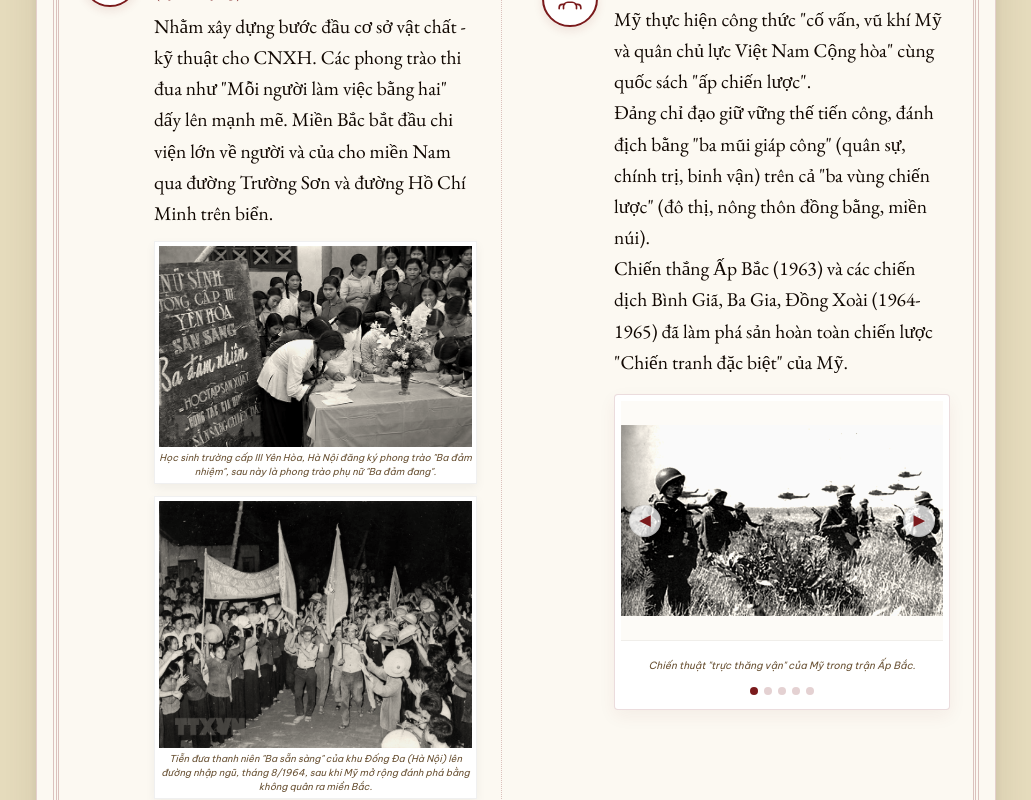
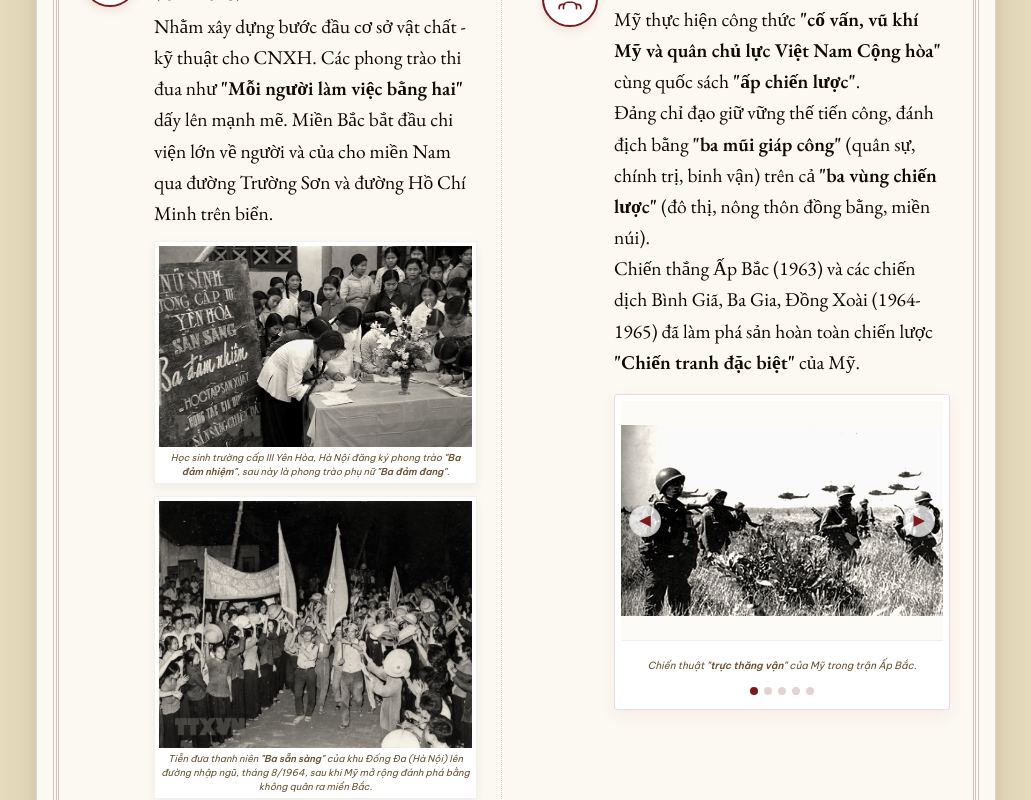
Before and after one commit to ttphatt-2403/VNR_lich_su_dang, a React (Vite) app: page / in a window 1280 px wide. Shown: the part 8580-9380 px from the top of the page, without its empty margins (124-1155 px from the left). Built offline with nearby package versions, Linux system fonts and the light colour scheme; a web font is replaced by a local one.

Commit message:
style: bold all quoted phrases in Section 2

```diff
--- a/src/app/components/sections/Section2.tsx
+++ b/src/app/components/sections/Section2.tsx
@@ -147,8 +147,8 @@ export function Section2() {
   const [activeSouthernSlide, setActiveSouthernSlide] = useState(0);
 
   const southernSlides = [
-    { src: imgApBac, caption: "Chiến thuật \"trực thăng vận\" của Mỹ trong trận Ấp Bắc." },
-    { src: imgBinhGia, caption: "Cờ \"Quyết chiến Quyết thắng\" tung bay trong chiến dịch Bình Giã (1964)." },
+    { src: imgApBac, caption: <>Chiến thuật <strong>"trực thăng vận"</strong> của Mỹ trong trận Ấp Bắc.</> },
+    { src: imgBinhGia, caption: <>Cờ <strong>"Quyết chiến Quyết thắng"</strong> tung bay trong chiến dịch Bình Giã (1964).</> },
     { src: imgDongXoai, caption: "Đ/c Lê Trọng Tấn (Tư lệnh kiêm Chính ủy trong Chiến dịch Đồng Xoài) nghiên cứu tình hình chiến trường miền Nam, năm 1965." },
     { src: imgBoTuLenh, caption: "Bộ Tư lệnh Quân Giải phóng miền Nam đi khảo sát chiến trường, năm 1965." },
     { src: imgVuotSong, caption: "Tư lệnh và Chính ủy Chiến dịch Đồng Xoài vượt sông ra trận địa, năm 1965." }
@@ -701,7 +701,7 @@ export function Section2() {
               }}
             >
               1.2. Xây dựng chủ nghĩa xã hội ở miền Bắc và đánh bại <br />
-              chiến lược "Chiến tranh đặc biệt" ở miền Nam (1961-1965)
+              chiến lược <strong>"Chiến tranh đặc biệt"</strong> ở miền Nam (1961-1965)
             </h2>
             <p
               style={{
@@ -862,7 +862,7 @@ export function Section2() {
                     Kế hoạch 5 năm lần thứ nhất (1961-1965):
                   </h4>
                   <p style={{ fontFamily: C.body, fontSize: 19.5, lineHeight: 1.6, color: C.dark, margin: 0 }}>
-                    Nhằm xây dựng bước đầu cơ sở vật chất - kỹ thuật cho CNXH. Các phong trào thi đua như "Mỗi người làm việc bằng hai" dấy lên mạnh mẽ. Miền Bắc bắt đầu chi viện lớn về người và của cho miền Nam qua đường Trường Sơn và đường Hồ Chí Minh trên biển.
+                    Nhằm xây dựng bước đầu cơ sở vật chất - kỹ thuật cho CNXH. Các phong trào thi đua như <strong>"Mỗi người làm việc bằng hai"</strong> dấy lên mạnh mẽ. Miền Bắc bắt đầu chi viện lớn về người và của cho miền Nam qua đường Trường Sơn và đường Hồ Chí Minh trên biển.
                   </p>
                   {/* Ba đảm nhiệm */}
                   <div style={{ border: "1px solid rgba(0,0,0,0.06)", padding: 4, background: "#fff", boxShadow: "0 4px 10px rgba(0,0,0,0.05)", marginTop: 12 }}>
@@ -872,7 +872,7 @@ export function Section2() {
                       style={{ width: "100%", height: "auto", display: "block", filter: "sepia(0.2) contrast(1.05) brightness(0.95)" }}
                     />
                     <div style={{ fontSize: 9.5, fontFamily: C.sans, color: C.muted, textAlign: "center", marginTop: 4, fontStyle: "italic" }}>
-                      Học sinh trường cấp III Yên Hòa, Hà Nội đăng ký phong trào "Ba đảm nhiệm", sau này là phong trào phụ nữ "Ba đảm đang".
+                      Học sinh trường cấp III Yên Hòa, Hà Nội đăng ký phong trào <strong>"Ba đảm nhiệm"</strong>, sau này là phong trào phụ nữ <strong>"Ba đảm đang"</strong>.
                     </div>
                   </div>
 
@@ -884,7 +884,7 @@ export function Section2() {
                       style={{ width: "100%", height: "auto", display: "block", filter: "sepia(0.2) contrast(1.05) brightness(0.95)" }}
                     />
                     <div style={{ fontSize: 9.5, fontFamily: C.sans, color: C.muted, textAlign: "center", marginTop: 4, fontStyle: "italic" }}>
-                      Tiễn đưa thanh niên "Ba sẵn sàng" của khu Đống Đa (Hà Nội) lên đường nhập ngũ, tháng 8/1964, sau khi Mỹ mở rộng đánh phá bằng không quân ra miền Bắc.
+                      Tiễn đưa thanh niên <strong>"Ba sẵn sàng"</strong> của khu Đống Đa (Hà Nội) lên đường nhập ngũ, tháng 8/1964, sau khi Mỹ mở rộng đánh phá bằng không quân ra miền Bắc.
                     </div>
                   </div>
                 </div>
@@ -933,11 +933,11 @@ export function Section2() {
                     Đánh bại Chiến tranh đặc biệt:
                   </h4>
                   <p style={{ fontFamily: C.body, fontSize: 19.5, lineHeight: 1.6, color: C.dark, margin: "0 0 10px 0" }}>
-                    Mỹ thực hiện công thức "cố vấn, vũ khí Mỹ và quân chủ lực Việt Nam Cộng hòa" cùng quốc sách "ấp chiến lược".
+                    Mỹ thực hiện công thức <strong>"cố vấn, vũ khí Mỹ và quân chủ lực Việt Nam Cộng hòa"</strong> cùng quốc sách <strong>"ấp chiến lược"</strong>.
                     <br />
-                    Đảng chỉ đạo giữ vững thế tiến công, đánh địch bằng "ba mũi giáp công" (quân sự, chính trị, binh vận) trên cả "ba vùng chiến lược" (đô thị, nông thôn đồng bằng, miền núi).
+                    Đảng chỉ đạo giữ vững thế tiến công, đánh địch bằng <strong>"ba mũi giáp công"</strong> (quân sự, chính trị, binh vận) trên cả <strong>"ba vùng chiến lược"</strong> (đô thị, nông thôn đồng bằng, miền núi).
                     <br />
-                    Chiến thắng Ấp Bắc (1963) và các chiến dịch Bình Giã, Ba Gia, Đồng Xoài (1964-1965) đã làm phá sản hoàn toàn chiến lược "Chiến tranh đặc biệt" của Mỹ.
+                    Chiến thắng Ấp Bắc (1963) và các chiến dịch Bình Giã, Ba Gia, Đồng Xoài (1964-1965) đã làm phá sản hoàn toàn chiến lược <strong>"Chiến tranh đặc biệt"</strong> của Mỹ.
                   </p>
                   {/* Premium SlideShow/Carousel for Southern Campaign Images */}
                   <div
```
